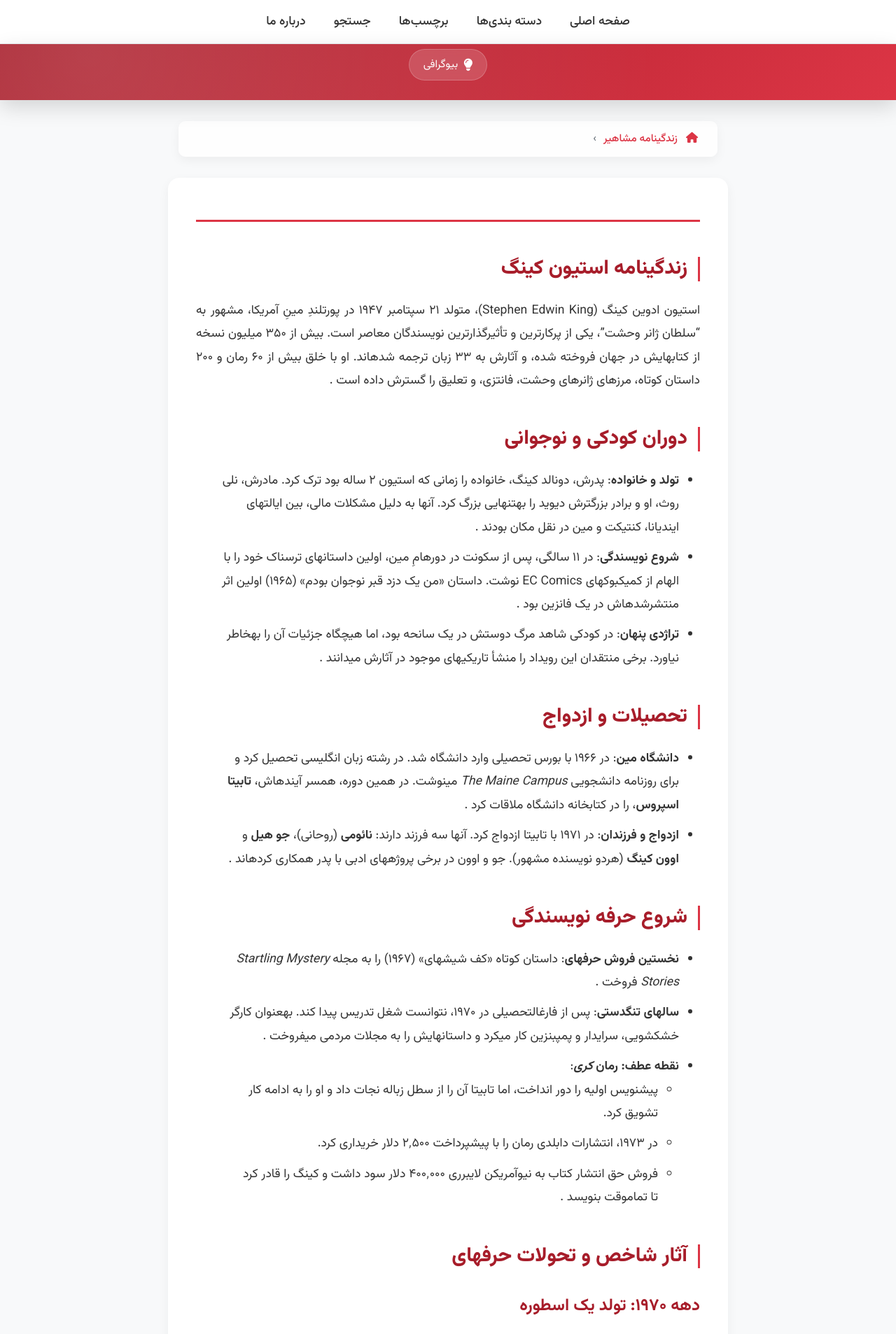
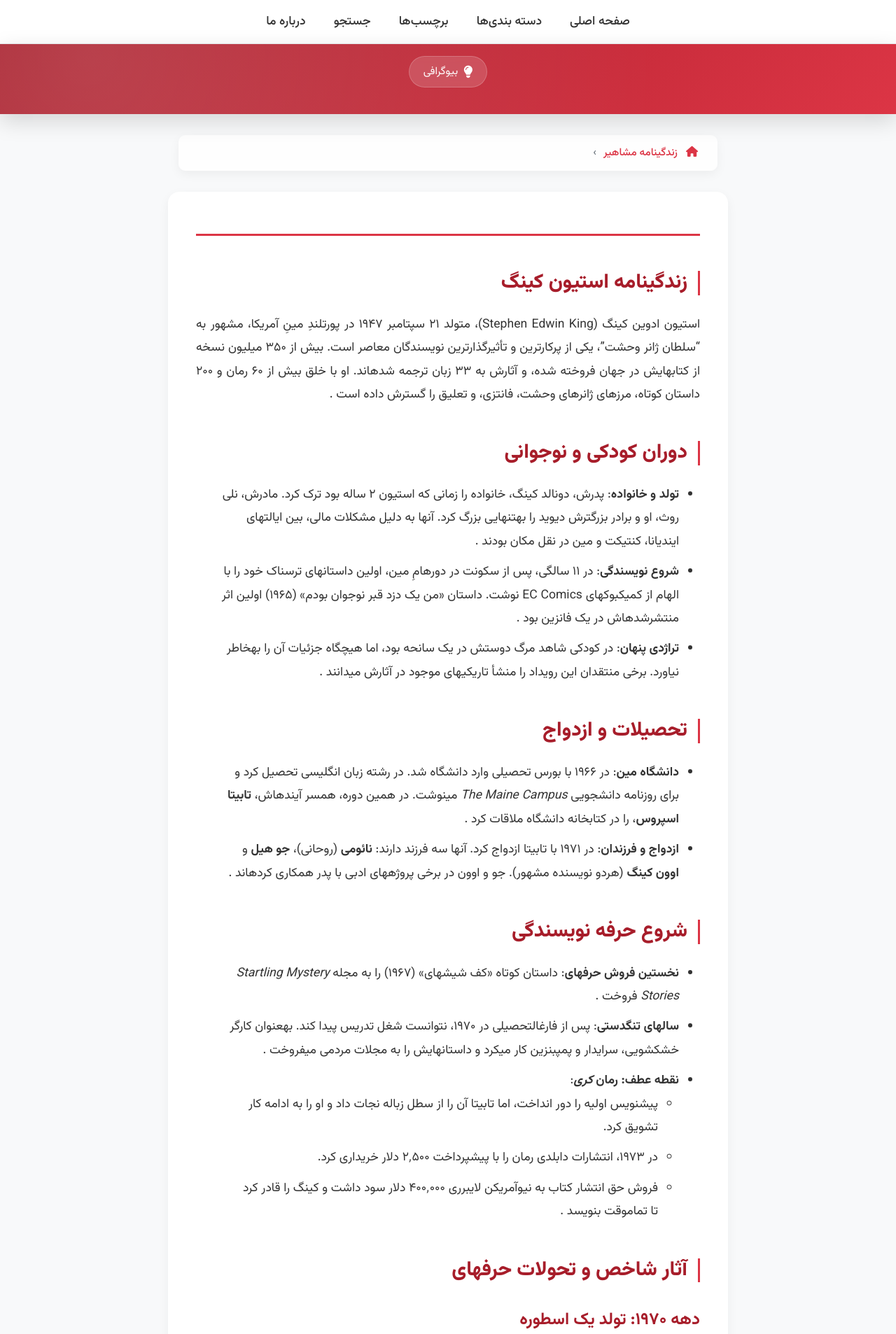
Before and after one commit to darkblog/darkblog.github.io, a Jekyll site: the page built from blog.html, in a window 1280 px wide. Shown: the top 1906 px of the page at 70% size. Built offline with Jekyll 4.4.1, drawn with Linux system fonts in a browser that asks for light colours.

Commit message:
Update blog.html

```diff
--- a/blog.html
+++ b/blog.html
@@ -99,7 +99,7 @@ sitemap: false
             --light-bg: #f8f9fa;
             --card-bg: #ffffff;
             --border-color: #e9ecef;
-            --header-height: 80px;
+            --header-height: 100px;
         }
 
         body {
```
